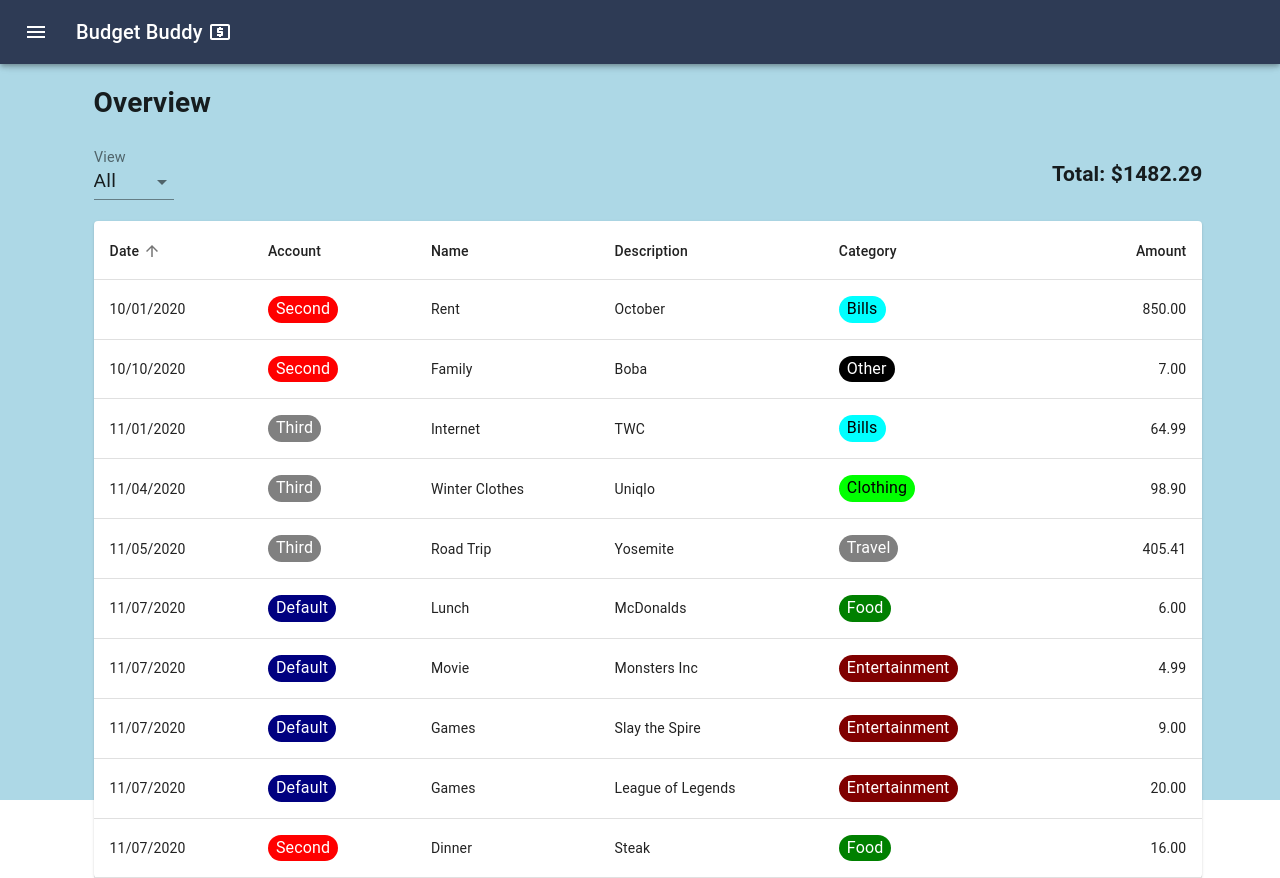
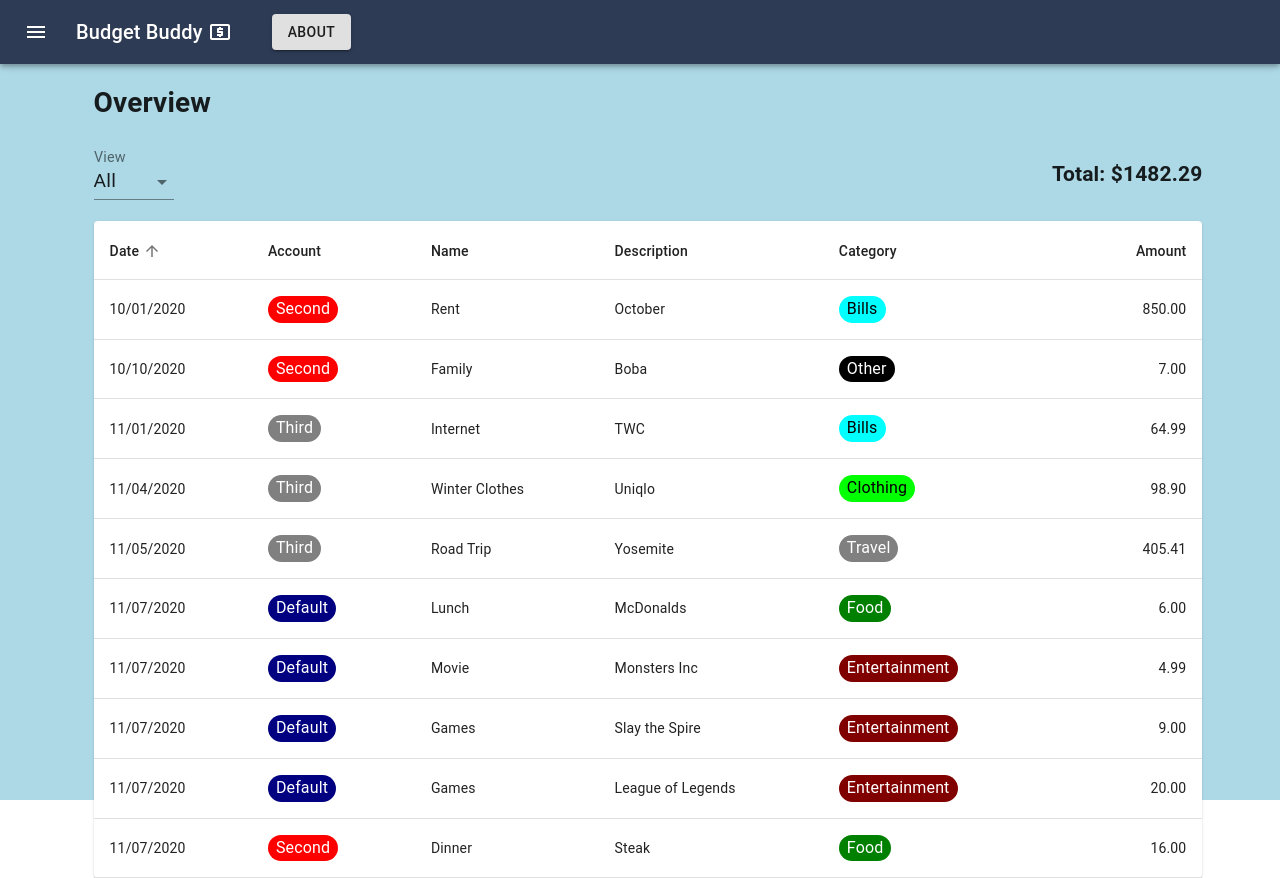
Before and after one commit to david-diep/expense-tracker-hackathon, a Next.js app: page / in a window 1280 px wide. Built offline with nearby package versions, Linux system fonts and the light colour scheme.

Commit message:
about button link

```diff
--- a/pages/index.js
+++ b/pages/index.js
@@ -24,6 +24,7 @@ import AccountPage from '../components/accountPage';
 import OverviewPage from '../components/overviewPage';
 import CategoryIcon from '@material-ui/icons/Category';
 import CategoryPage from '../components/categoryPage';
+import Link from 'next/link'
 
 const drawerWidth = 240;
 
@@ -348,8 +349,11 @@ export default function Index() {
               </Typography>
               <LocalAtmIcon style={{marginLeft: "5px"}}/>
             </div>
+            <Link href="/about">
+              <Button variant="contained" style={{ marginLeft: "40px", }}>About</Button>
+            </Link>
+          </Toolbar>
 
-          </Toolbar>
         </AppBar>
         <Drawer
           className={classes.drawer}
```
